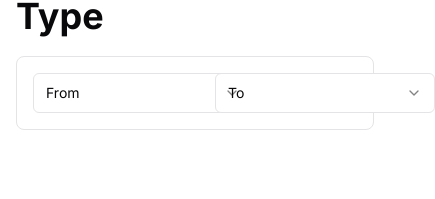
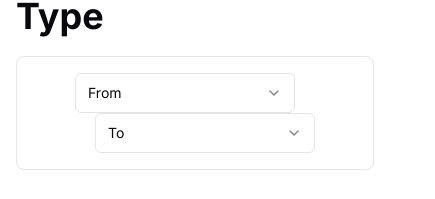
Before and after one commit to techlism/convertfast, a Next.js app: page / in a window 390 px wide. Shown: the part 645-844 px from the top of the page, 435 px wide, since content can reach past the window. Built offline with nearby package versions, Linux system fonts and the light colour scheme.

Commit message:
replaced drawer with selection option

```diff
--- a/components/ConversionSelector.tsx
+++ b/components/ConversionSelector.tsx
@@ -20,6 +20,7 @@ export default function ConversionSelector() {
 	const [selectedFromFormat, setSelectedFromFormat] = useState<string>("");
 	const [selectedToFormat, setSelectedToFormat] = useState<string>("");
 	const handleFromFormat = (value: string) => {
+		setSelectedToFormat("");
 		setSelectedFromFormat(value);
 	}
 	const handleToFormat = (value: string) => {
@@ -38,7 +39,7 @@ export default function ConversionSelector() {
 		<div className="my-20">
 			<h1 className="text-4xl font-bold mb-5">Select Conversion Type</h1>
 			<div className="border p-4 rounded-lg flex items-center align-middle justify-center">
-				<div className="space-x-5 grid grid-cols-2 md:grid-cols-2 lg:grid-cols-2 xl:grid-cols-2 2xl:grid-cols-2 items-center">
+				<div className="space-x-5 grid grid-cols-1 md:grid-cols-2 lg:grid-cols-2 xl:grid-cols-2 2xl:grid-cols-2 items-center">
 					<Select onValueChange={handleFromFormat}>
 						<SelectTrigger className="w-[220px]">
 							<SelectValue placeholder="From"/>
```
